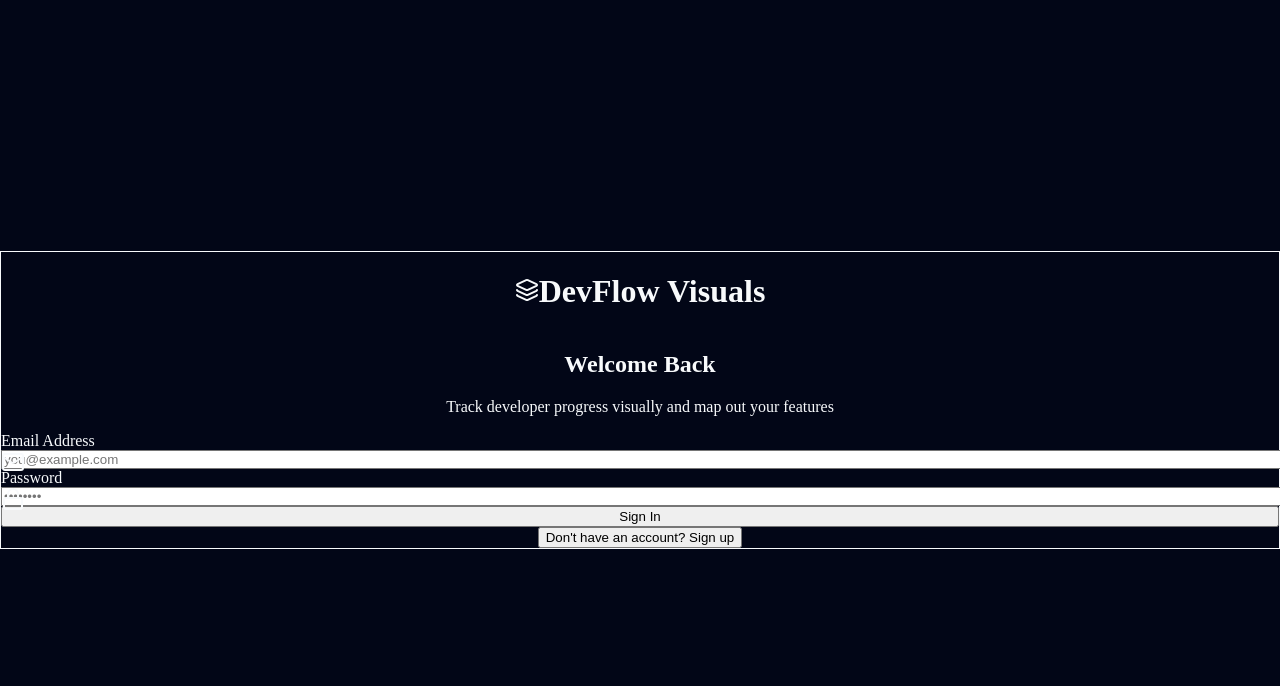
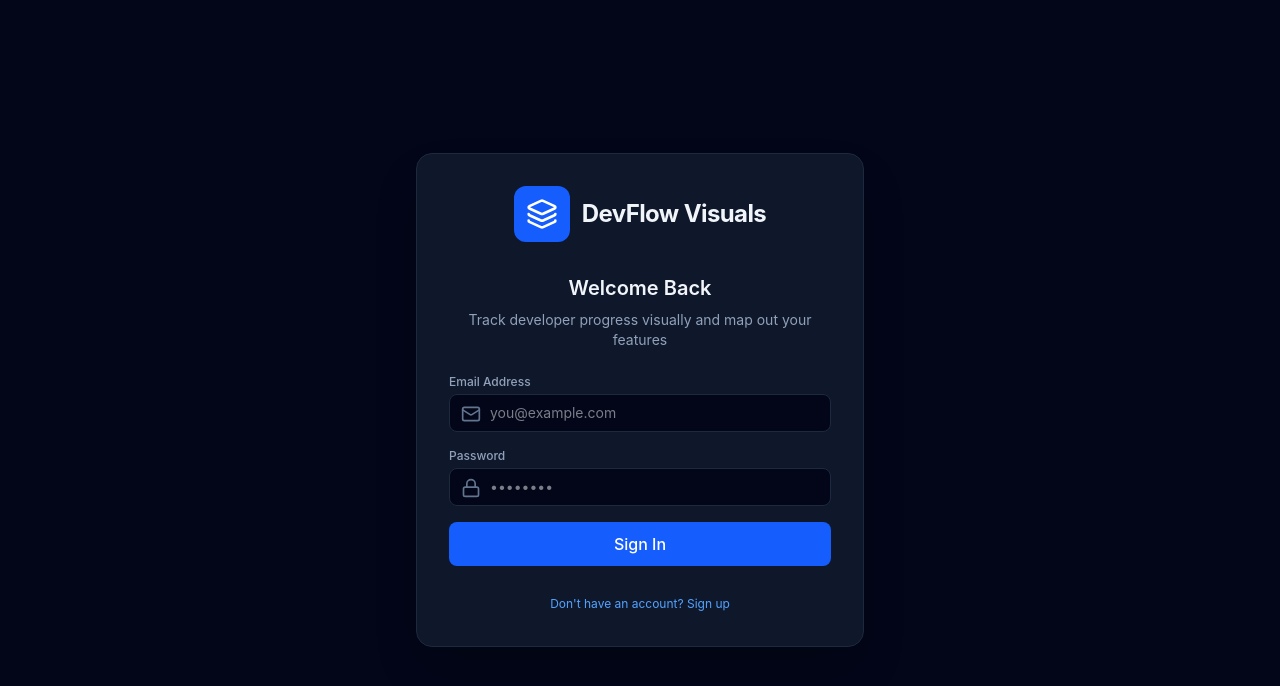
Before and after one commit to Reitu-in-tech/devflow-app, a React (Vite) app: page / in a window 1280 px wide. Shown: the top 686 px of the page. Built offline with nearby package versions, Linux system fonts and the light colour scheme.

Commit message:
Update index.css with tailwind import

```diff
--- a/package.json
+++ b/package.json
@@ -17,6 +17,7 @@
   },
   "devDependencies": {
     "@eslint/js": "^10.0.1",
+    "@tailwindcss/postcss": "^4.3.5",
     "@types/react": "^19.3.0",
     "@types/react-dom": "^19.3.0",
     "@vitejs/plugin-react": "^6.1.2",
--- a/src/index.css
+++ b/src/index.css
@@ -1,8 +1,5 @@
-@tailwind base;
-@tailwind components;
-@tailwind utilities;
+@import "tailwindcss";
 
-/* Reset default margins and force dark theme background */
 html, body, #root {
   margin: 0;
   padding: 0;
```
Also changed, not shown: 1 other file (tests, documents, lock files or other folders).
